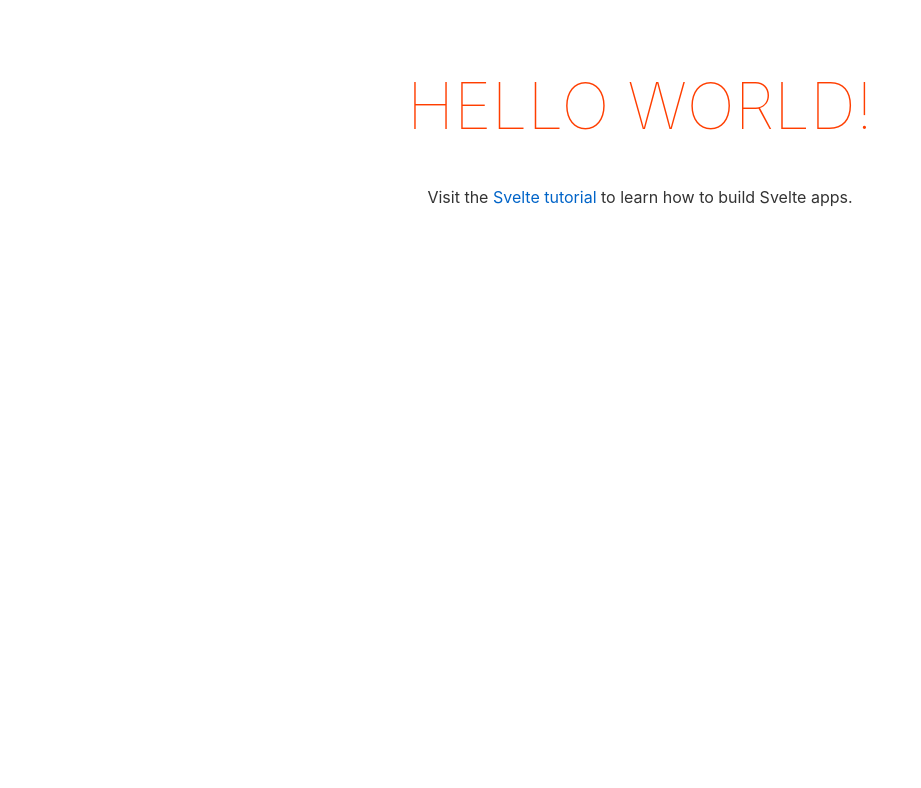
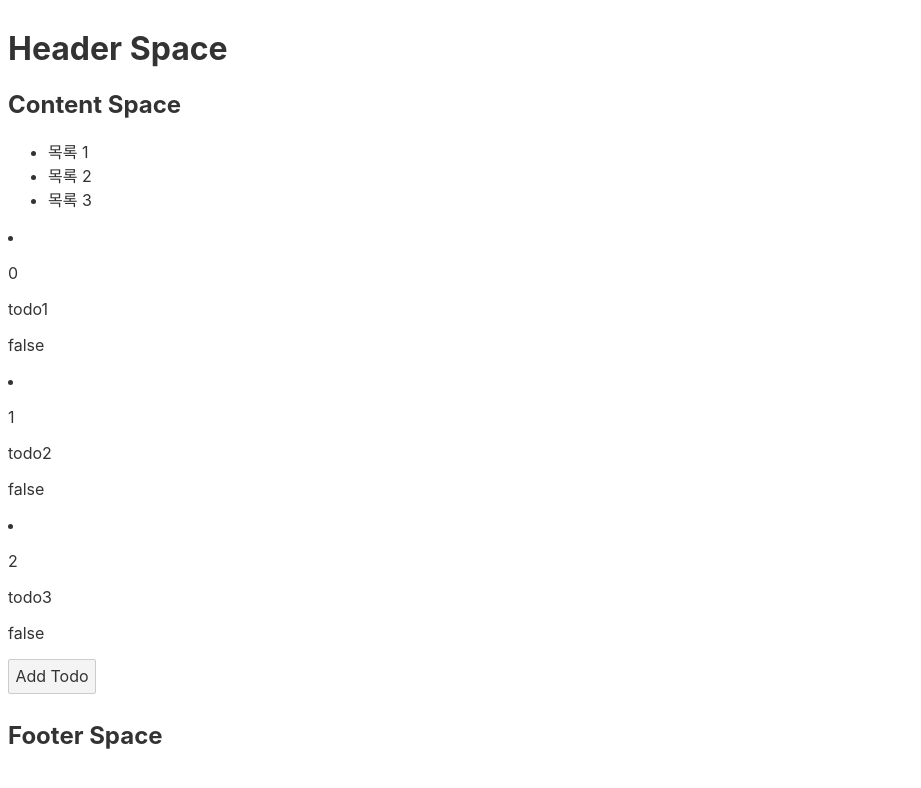
Before and after one commit to sangjinsu/svelte-frontend, a Svelte app in the folder svelte-components/: page / in a window 1280 px wide. Shown: the top 788 px of the page, without its empty margins (0-921 px from the left). Built offline with nearby package versions, Linux system fonts and the light colour scheme.

Commit message:
✨ 3-2 State(상태값)

```diff
--- a/svelte-components/src/App.svelte
+++ b/svelte-components/src/App.svelte
@@ -1,30 +1,50 @@
 <script>
-	export let name;
+    import Content from './content.svelte';
+    import Footer from './footer.svelte';
+    import Header from './header.svelte';
+
+    let list = [
+        {
+            id: 0,
+            content: 'todo1',
+            done: false
+        },
+        {
+            id: 1,
+            content: 'todo2',
+            done: false
+        },
+        {
+            id: 2,
+            content: 'todo3',
+            done: false
+        }
+    ]
+
+    const handleAddTodo = () => {
+        const todo = {
+            id: list.length + 1,
+            content: `todo${list.length + 2}`,
+            done: false
+        }
+
+        list = [...list, todo]
+    }
 </script>
 
 <main>
-	<h1>Hello {name}!</h1>
-	<p>Visit the <a href="https://svelte.dev/tutorial">Svelte tutorial</a> to learn how to build Svelte apps.</p>
+    <Header/>
+    <Content/>
+
+    {#each list as item}
+        <li>
+            <p>{item.id}</p>
+            <p>{item.content}</p>
+            <p>{item.done}</p>
+        </li>
+    {/each}
+
+    <button on:click={handleAddTodo}>Add Todo</button>
+
+    <Footer/>
 </main>
-
-<style>
-	main {
-		text-align: center;
-		padding: 1em;
-		max-width: 240px;
-		margin: 0 auto;
-	}
-
-	h1 {
-		color: #ff3e00;
-		text-transform: uppercase;
-		font-size: 4em;
-		font-weight: 100;
-	}
-
-	@media (min-width: 640px) {
-		main {
-			max-width: none;
-		}
-	}
-</style>
--- /dev/null
+++ b/svelte-components/src/content.svelte
@@ -0,0 +1,7 @@
+<script>
+    import SubContent from "./subContent.svelte";
+</script>
+
+
+<h2>Content Space</h2>
+<SubContent/>
--- /dev/null
+++ b/svelte-components/src/footer.svelte
@@ -0,0 +1 @@
+<h2>Footer Space</h2>
--- /dev/null
+++ b/svelte-components/src/header.svelte
@@ -0,0 +1 @@
+<h1>Header Space</h1>
--- /dev/null
+++ b/svelte-components/src/subContent.svelte
@@ -0,0 +1,5 @@
+<ul>
+    <li>목록 1</li>
+    <li>목록 2</li>
+    <li>목록 3</li>
+</ul>
```
